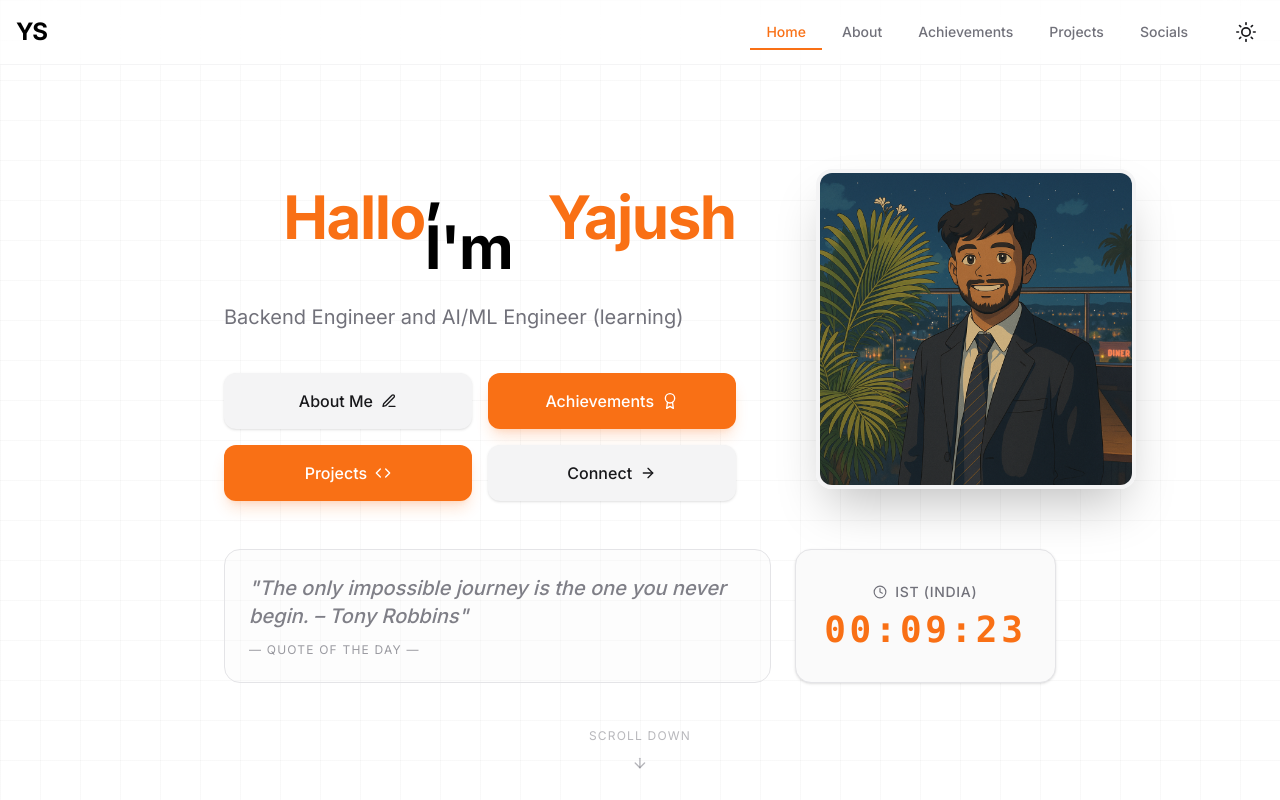
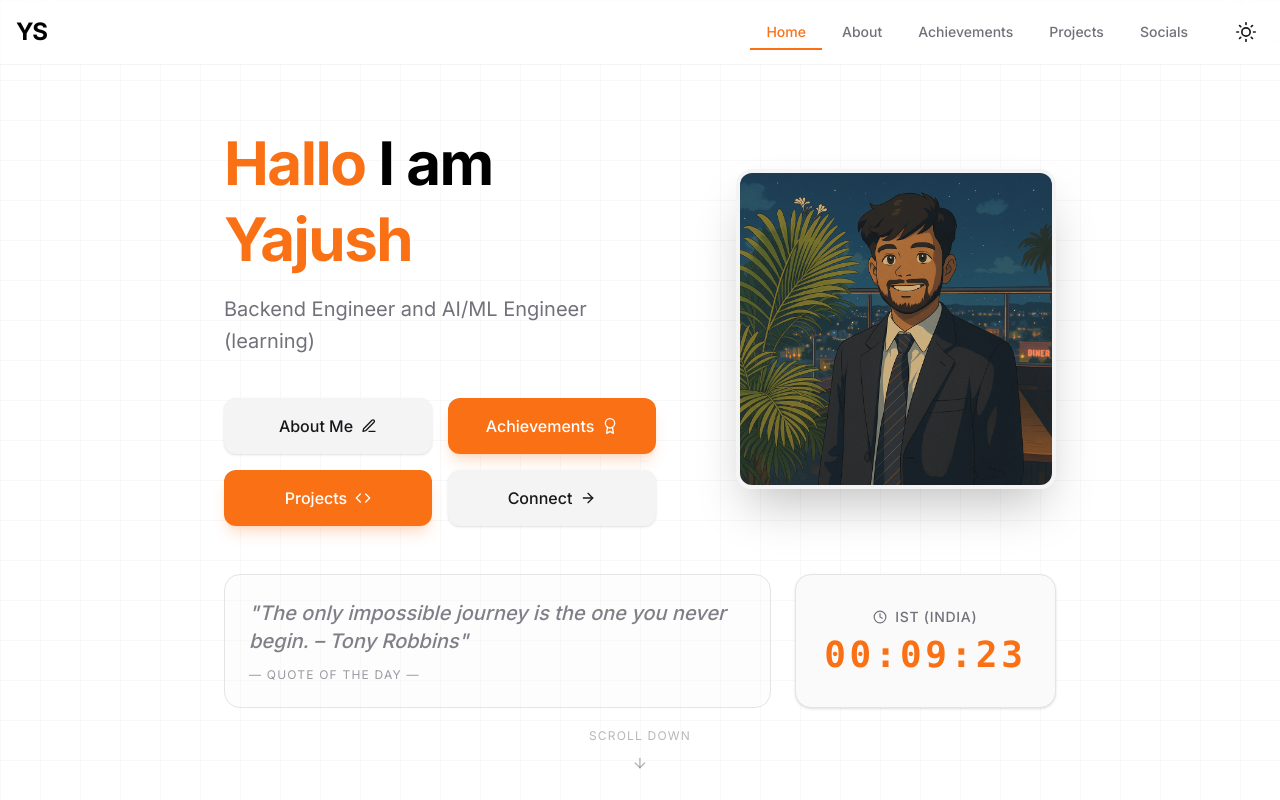
Before and after one commit to Yajush-afk/portfolio-project-yajush, a Next.js app in the folder frontend/: page / in a window 1280 px wide. Shown: the top 800 px of the page. Built offline with nearby package versions, Linux system fonts and the light colour scheme.

Commit message:
fix: Ensure client-side generation of project excuses and refine home and greeting section layouts.

```diff
--- a/frontend/src/components/GreetingFlipper.tsx
+++ b/frontend/src/components/GreetingFlipper.tsx
@@ -26,7 +26,7 @@ export default function GreetingFlipper() {
     const currentGreeting = greetings[index];
 
     return (
-        <span className="inline-block text-right w-[140px] md:w-[220px]">
+        <span className="inline-block min-w-[120px]">
             <AnimatePresence mode="wait">
                 <motion.span
                     key={currentGreeting.text}
--- a/frontend/src/components/sections/HomeSection.tsx
+++ b/frontend/src/components/sections/HomeSection.tsx
@@ -42,12 +42,12 @@ export default function HomeSection() {
                     transition={{ duration: 0.3 }}
                     className="flex-1 space-y-6 text-center md:text-left w-full"
                 >
-                    <h1 className="text-4xl md:text-6xl font-bold tracking-tight flex flex-col md:flex-row gap-2 md:gap-4 items-center md:items-baseline justify-center md:justify-start">
-                        <span className="flex items-center">
+                    <h1 className="text-4xl md:text-6xl font-bold tracking-tight flex flex-col gap-2 md:gap-4 justify-center md:justify-start">
+                        <span className="flex items-baseline justify-center md:justify-start">
                             <GreetingFlipper />
-                            <span>, I&apos;m</span>
+                            <span>&nbsp;I am</span>
                         </span>
-                        <span className="text-primary">Yajush</span>
+                        <span className="text-primary block">Yajush</span>
                     </h1>
                     <p className="text-lg md:text-xl text-muted-foreground leading-relaxed">
                         Backend Engineer and AI/ML Engineer (learning)
@@ -87,7 +87,7 @@ export default function HomeSection() {
                     whileInView={{ opacity: 1, scale: 1 }}
                     viewport={{ once: false }}
                     transition={{ duration: 0.3, delay: 0.1 }}
-                    className="relative w-48 h-48 md:w-80 md:h-80 rounded-full md:rounded-2xl overflow-hidden border-4 border-secondary shadow-2xl mx-auto shrink-0"
+                    className="relative w-48 h-48 md:w-80 md:h-80 rounded-full md:rounded-2xl overflow-hidden border-4 border-secondary shadow-2xl mx-auto md:ml-auto shrink-0"
                 >
                     {about?.image_url && (
                         <Image
--- a/frontend/src/components/sections/ProjectsSection.tsx
+++ b/frontend/src/components/sections/ProjectsSection.tsx
@@ -4,11 +4,16 @@ import { getProjectsData, getRandomExcuse, Project } from "@/lib/data";
 import { motion } from "framer-motion";
 import { FiCode, FiGithub, FiExternalLink } from "react-icons/fi";
 import Image from "next/image";
+import { useEffect, useState } from "react";
 
 export default function ProjectsSection() {
     const projectsData = getProjectsData();
     const projects = projectsData.projects as Project[];
-    const excuse = getRandomExcuse();
+    const [excuse, setExcuse] = useState("");
+
+    useEffect(() => {
+        setExcuse(getRandomExcuse());
+    }, []);
 
     return (
         <section id="projects" className="min-h-screen flex flex-col justify-center py-20">
```
